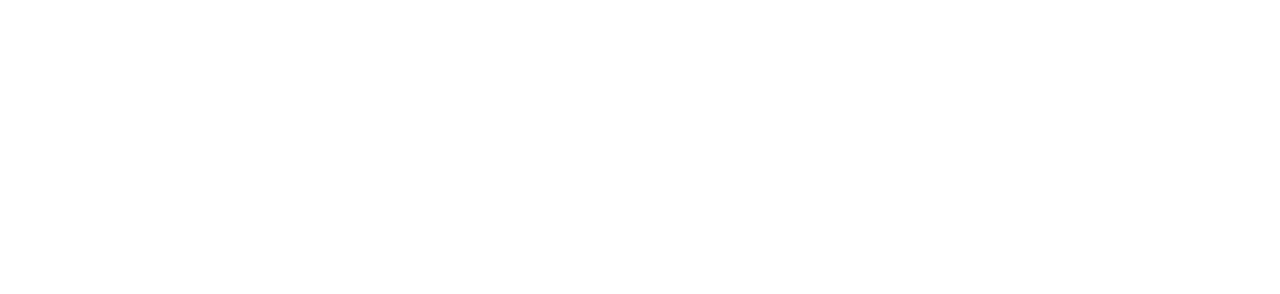
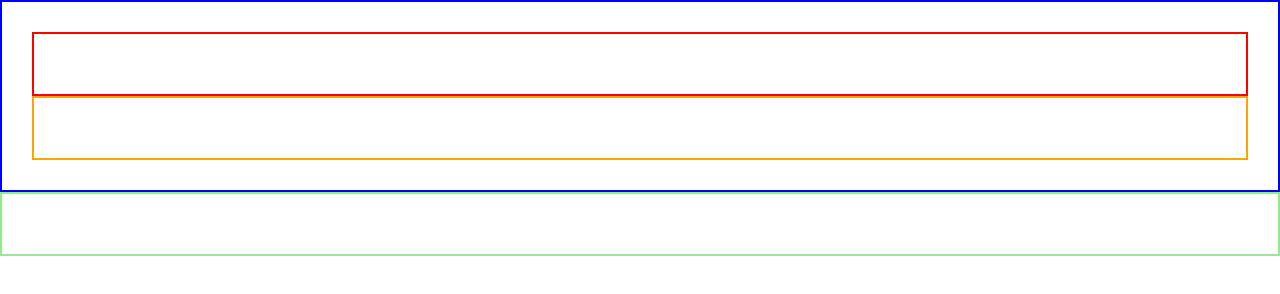
Before and after one commit to CalinCretu/html-css-spotifyweb, a plain HTML site: page index.html in a window 1280 px wide. Drawn offline with Linux system fonts and the light colour scheme.

```diff
--- a/css/app.css
+++ b/css/app.css
@@ -25,3 +25,62 @@ a {
     color: currentColor;
     display: inline-block;
 }
+
+
+:root {
+    --dark: #000000;
+    --dark-grey: #080b12;
+    --grey-blue: #141922;
+    --grey: #282828;
+    --light-grey: #5a5a5a;
+    --green: #adff2f;
+    --light: #FFFFFF;
+  }
+
+
+
+
+
+
+
+
+
+
+
+
+
+
+
+
+
+
+
+
+
+
+
+
+
+
+
+
+
+.debug .container {
+    border: 2px solid blue;
+    padding: 30px;
+}
+
+.debug .aside {
+    border: 2px solid red;
+    padding: 30px;
+}
+
+.debug .content {
+    border: 2px solid orange;
+    padding: 30px;
+}
+
+.debug .footer-aside {
+    border: 2px solid lightgreen;
+    padding: 30px;
+}
--- a/index.html
+++ b/index.html
@@ -11,7 +11,7 @@
   <script src="https://kit.fontawesome.com/a095a4bfbe.js" crossorigin="anonymous"></script>
 </head>
 
-<body>
+<body class="debug">
   <!-- container page and sidebar -->
   <div class="container">
 
```
